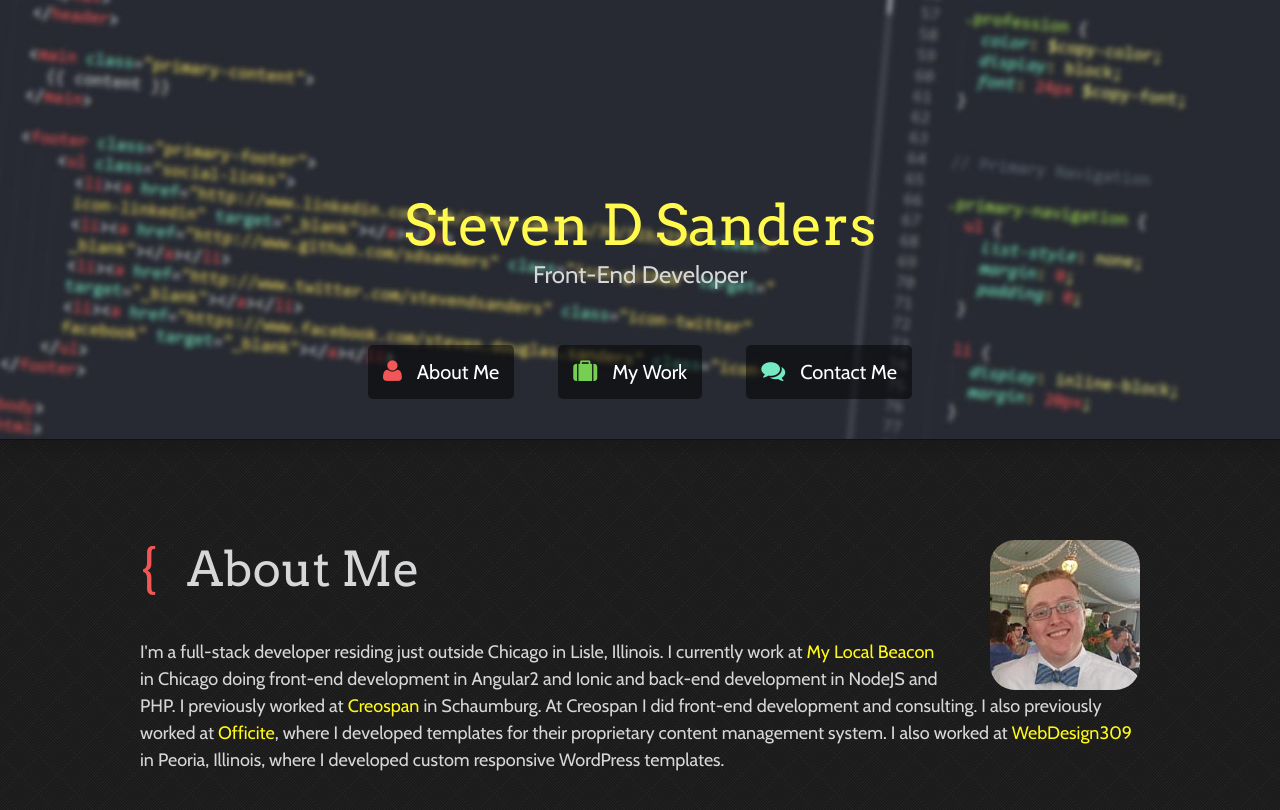
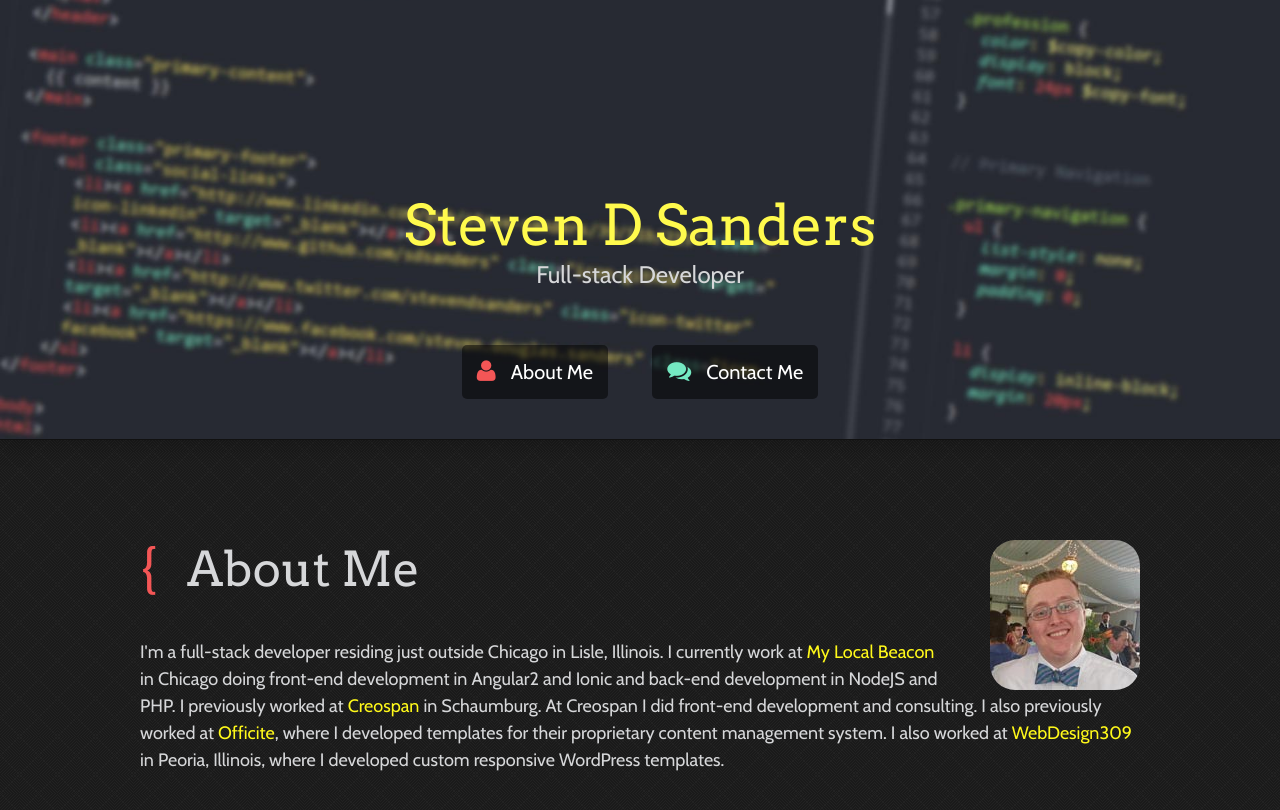
Before and after one commit to sdsanders/portfolio, a Jekyll site: the page built from index.html, in a window 1280 px wide and 900 px high, scrolled down 460 px. Shown: the top 810 px of the window. Built offline with Jekyll 4.4.1, drawn with Linux system fonts in a browser that asks for light colours; nearby versions of some CDN libraries; some web fonts are replaced; Markdown is read by kramdown in place of the engine named in the settings.

Commit message:
Header updates

```diff
--- a/_layouts/default.html
+++ b/_layouts/default.html
@@ -16,12 +16,11 @@
 
   <header class="primary-header">
     <div class="header-interior">
-      <h1 class="site-title">Steven D Sanders <span class="profession">Front-End Developer</span></h1>
+      <h1 class="site-title">Steven D Sanders <span class="profession">Full-stack Developer</span></h1>
 
       <nav class="primary-navigation" id="navigation">
         <ul>
           <li><a href="#about" class="icon-user">About Me</a></li>
-          <li><a href="#work" class="icon-suitcase">My Work</a></li>
           <li><a href="#contact" class="icon-comments">Contact Me</a></li>
         </ul>
       </nav>
```
